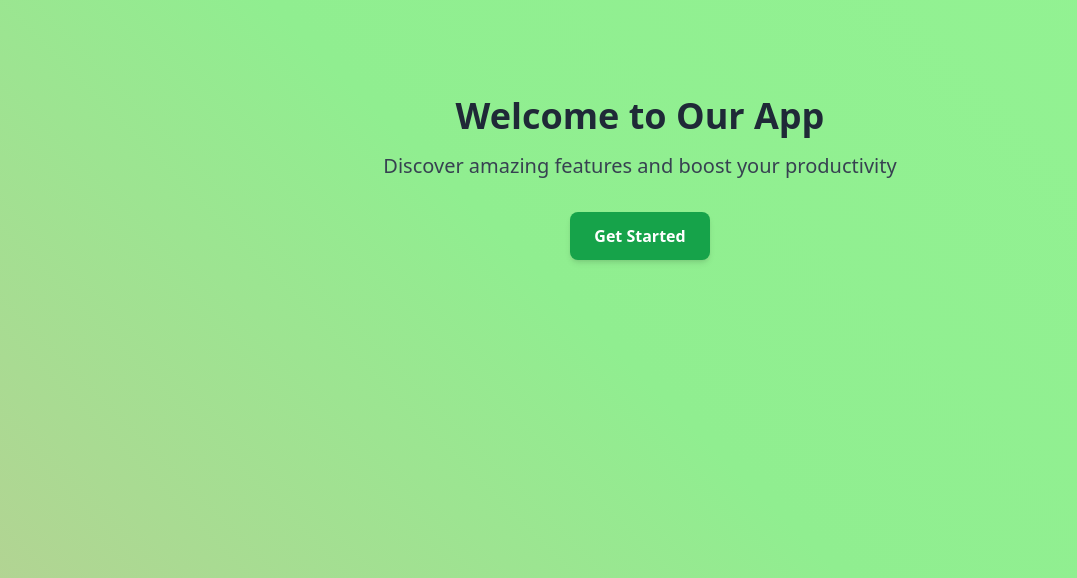
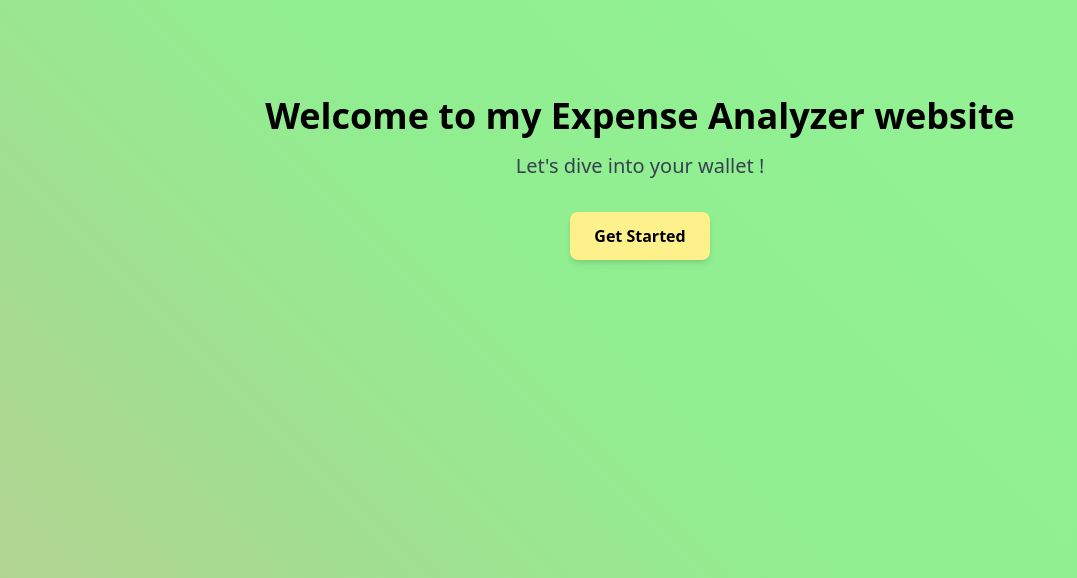
Before and after one commit to KyNaOo/Expense_Analyser, a Next.js app: page / in a window 1280 px wide. Shown: the part 222-800 px from the top of the page, without its empty margins (0-1077 px from the left). Built offline with nearby package versions, Linux system fonts and the light colour scheme.

Commit message:
feat: home page

```diff
--- a/src/app/page.tsx
+++ b/src/app/page.tsx
@@ -13,9 +13,9 @@ const HomePage = () => {
         }}
       />
       <div className="relative z-10 text-center">
-        <h1 className="text-4xl font-bold text-gray-800 mb-4">Welcome to Our App</h1>
-        <p className="text-xl text-gray-700 mb-8">Discover amazing features and boost your productivity</p>
-        <button className="px-6 py-3 bg-green-600 text-white font-semibold rounded-lg shadow-md hover:bg-green-700 transition duration-300 ease-in-out">
+        <h1 className="text-4xl font-bold text-black mb-4">Welcome to my Expense Analyzer website</h1>
+        <p className="text-xl text-gray-700 mb-8">Let's dive into your wallet !</p>
+        <button className="px-6 py-3 bg-yellow-200 text-black font-semibold rounded-lg shadow-md hover:bg-green-700 transition duration-300 ease-in-out">
           Get Started
         </button>
       </div>
```
